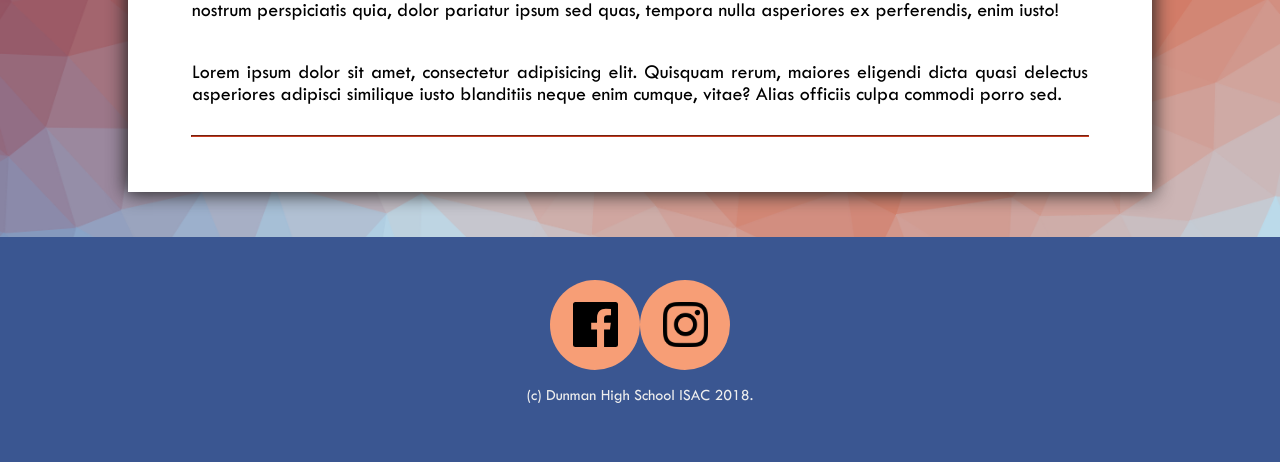
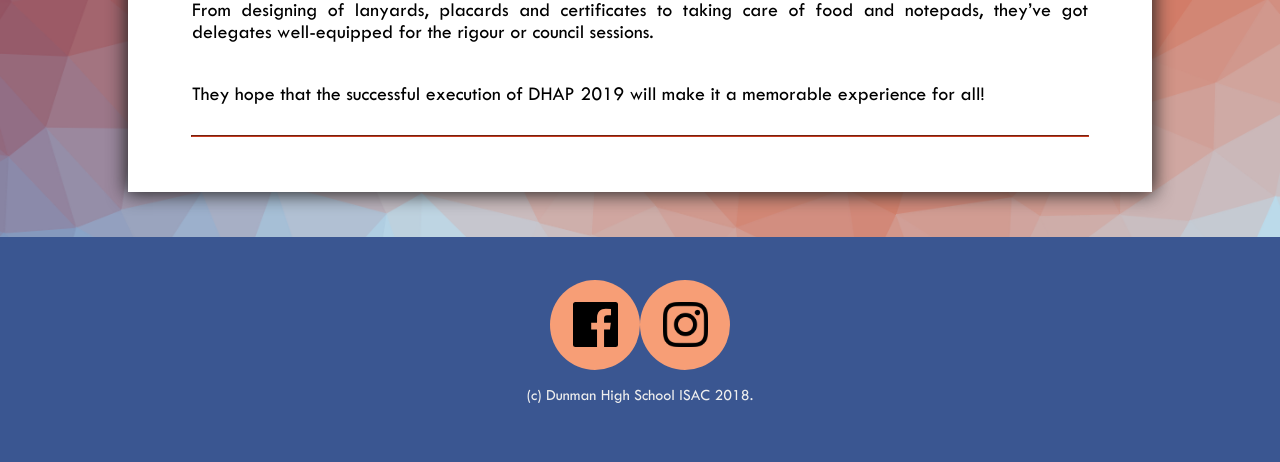
Before and after one commit to kaine119/dhap-2019, a Jekyll site: the page built from writeups/_org_committees/logistics.md, in a window 1280 px wide. Shown: the part 538-1000 px from the top of the page. Built offline with Jekyll 4.4.1, drawn with Linux system fonts in a browser that asks for light colours; some of the changed text lies outside the part shown.

Commit message:
Add new writeups

```diff
--- a/writeups/_org_committees/logistics.md
+++ b/writeups/_org_committees/logistics.md
@@ -3,6 +3,6 @@ name: Logistics
 image_name: logistics.jpg
 ---
 
-Lorem ipsum dolor sit amet, consectetur adipisicing elit. Repellendus quo vitae maiores molestiae suscipit quod nostrum perspiciatis quia, dolor pariatur ipsum sed quas, tempora nulla asperiores ex perferendis, enim iusto!
+The logistics subcommittee is responsible for many behind the scenes work that make this conference possible. From designing of lanyards, placards and certificates to taking care of food and notepads, they’ve got delegates well-equipped for the rigour or council sessions.
 
-Lorem ipsum dolor sit amet, consectetur adipisicing elit. Quisquam rerum, maiores eligendi dicta quasi delectus asperiores adipisci similique iusto blanditiis neque enim cumque, vitae? Alias officiis culpa commodi porro sed.
+They hope that the successful execution of DHAP 2019 will make it a memorable experience for all!
```
Also changed, not shown: about.md (+5 -0 lines), writeups/_org_committees/communications.md (+1 -3 lines), writeups/_org_committees/project_planning.md (+2 -2 lines), writeups/_org_committees/publicity.md (+2 -2 lines).
